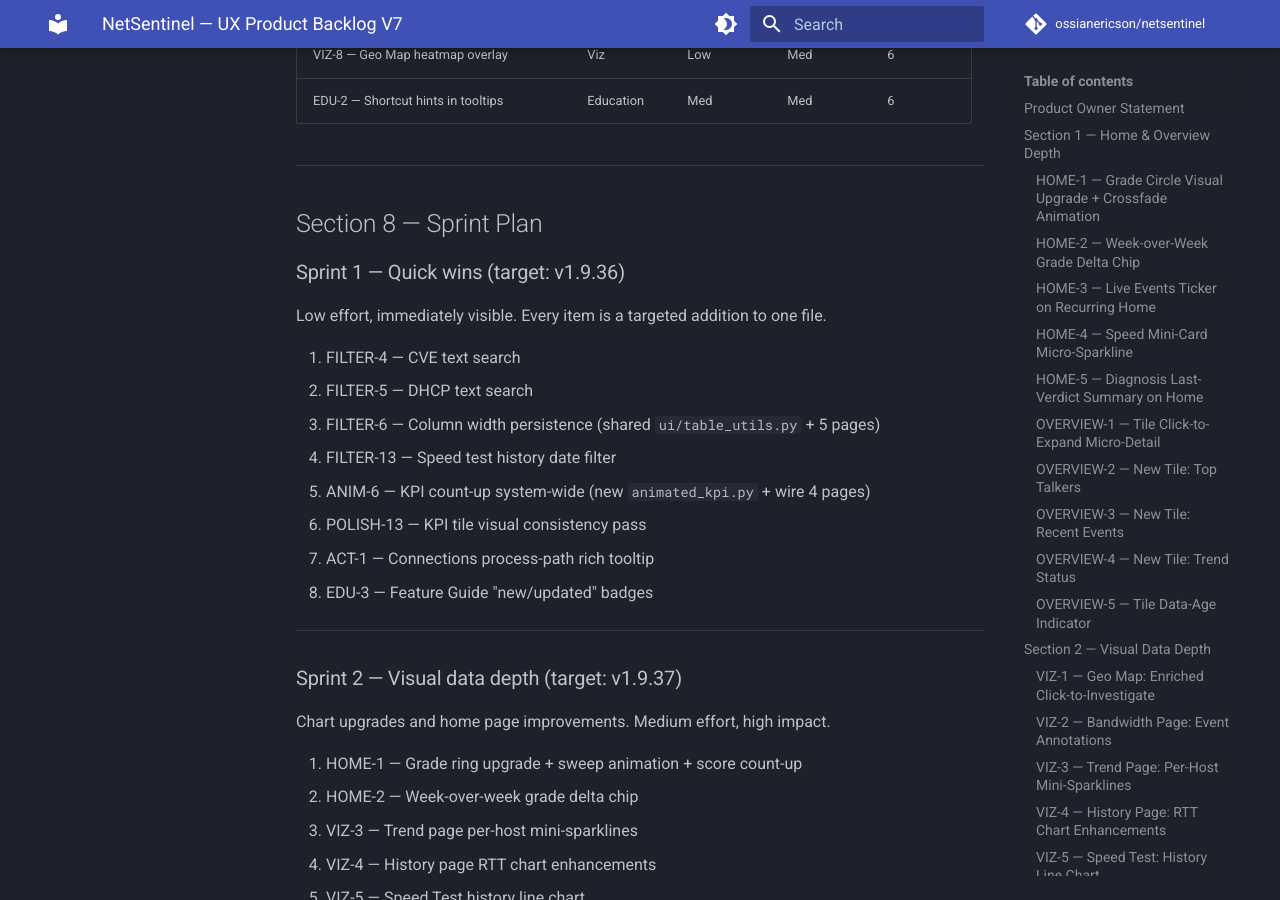
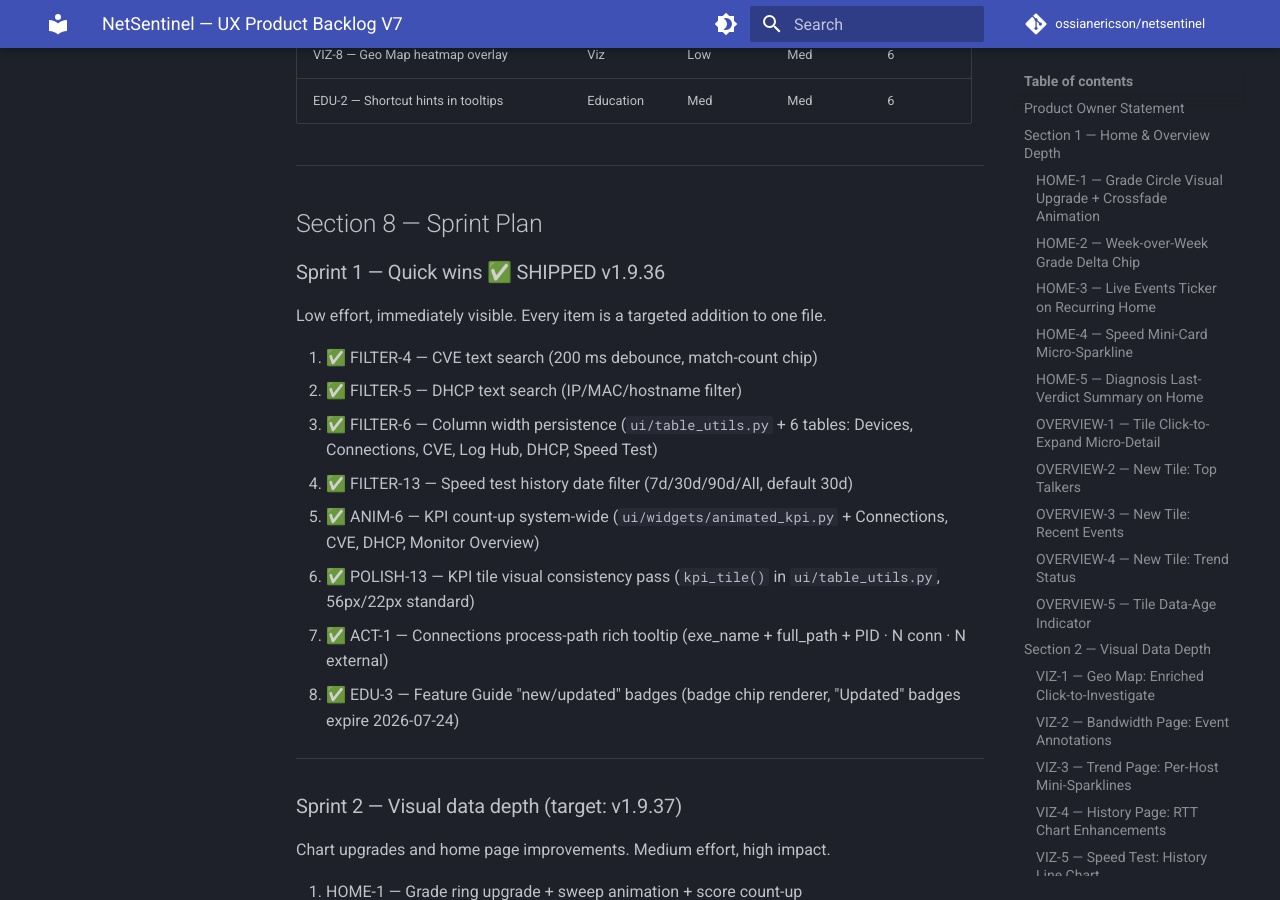
Before and after one commit to ossianericson/netsentinel, an MkDocs documentation site: the page built from docs/BACKLOG-UX-V7.md, in a window 1280 px wide and 900 px high, scrolled down 21304 px. Built offline with MkDocs 1.6.1 and Material for MkDocs 9.7.7, drawn with Linux system fonts in a browser that asks for light colours; comment, search, counter and statistics services are not loaded; some of the changed text lies outside the part shown.

Commit message:
docs: mark V7 Sprint 1 shipped at v1.9.36 in backlog
- Sprint 1 section header updated to "✅ SHIPPED v1.9.36" with per-item
  completion notes (debounce details, table keys, widget names, badge expiry)
- Prioritization table: Sprint 1 rows marked ✅ with version stamp

```diff
--- a/docs/BACKLOG-UX-V7.md
+++ b/docs/BACKLOG-UX-V7.md
@@ -875,14 +875,14 @@ string). If no `badge_until` is set, badges display indefinitely.
 
 | Item | Section | Impact | Effort | Sprint |
 |---|---|---|---|---|
-| FILTER-4 — CVE text search | Filters | High | Low | 1 |
-| FILTER-5 — DHCP text search | Filters | High | Low | 1 |
-| FILTER-6 — Column width persistence | Filters | Med | Low | 1 |
-| ANIM-6 — KPI count-up system-wide | Animations | Med | Low | 1 |
-| POLISH-13 — KPI tile consistency | Polish | Med | Low | 1 |
-| ACT-1 — Connections process tooltip | Actions | Med | Low | 1 |
-| EDU-3 — Feature Guide badges | Education | Low | Low | 1 |
-| FILTER-13 — Speed test date filter | Filters | Med | Low | 1 |
+| ✅ FILTER-4 — CVE text search | Filters | High | Low | 1 · v1.9.36 |
+| ✅ FILTER-5 — DHCP text search | Filters | High | Low | 1 · v1.9.36 |
+| ✅ FILTER-6 — Column width persistence | Filters | Med | Low | 1 · v1.9.36 |
+| ✅ ANIM-6 — KPI count-up system-wide | Animations | Med | Low | 1 · v1.9.36 |
+| ✅ POLISH-13 — KPI tile consistency | Polish | Med | Low | 1 · v1.9.36 |
+| ✅ ACT-1 — Connections process tooltip | Actions | Med | Low | 1 · v1.9.36 |
+| ✅ EDU-3 — Feature Guide badges | Education | Low | Low | 1 · v1.9.36 |
+| ✅ FILTER-13 — Speed test date filter | Filters | Med | Low | 1 · v1.9.36 |
 | HOME-1 — Grade ring upgrade + animation | Home | High | Med | 2 |
 | HOME-2 — Week-over-week delta chip | Home | Med | Low | 2 |
 | VIZ-3 — Trend sparklines | Viz | High | Med | 2 |
@@ -929,18 +929,18 @@ string). If no `badge_until` is set, badges display indefinitely.
 
 ## Section 8 — Sprint Plan
 
-### Sprint 1 — Quick wins (target: v1.9.36)
+### Sprint 1 — Quick wins ✅ SHIPPED v1.9.36
 
 Low effort, immediately visible. Every item is a targeted addition to one file.
 
-1. FILTER-4 — CVE text search
-2. FILTER-5 — DHCP text search
-3. FILTER-6 — Column width persistence (shared `ui/table_utils.py` + 5 pages)
-4. FILTER-13 — Speed test history date filter
-5. ANIM-6 — KPI count-up system-wide (new `animated_kpi.py` + wire 4 pages)
-6. POLISH-13 — KPI tile visual consistency pass
-7. ACT-1 — Connections process-path rich tooltip
-8. EDU-3 — Feature Guide "new/updated" badges
+1. ✅ FILTER-4 — CVE text search (200 ms debounce, match-count chip)
+2. ✅ FILTER-5 — DHCP text search (IP/MAC/hostname filter)
+3. ✅ FILTER-6 — Column width persistence (`ui/table_utils.py` + 6 tables: Devices, Connections, CVE, Log Hub, DHCP, Speed Test)
+4. ✅ FILTER-13 — Speed test history date filter (7d/30d/90d/All, default 30d)
+5. ✅ ANIM-6 — KPI count-up system-wide (`ui/widgets/animated_kpi.py` + Connections, CVE, DHCP, Monitor Overview)
+6. ✅ POLISH-13 — KPI tile visual consistency pass (`kpi_tile()` in `ui/table_utils.py`, 56px/22px standard)
+7. ✅ ACT-1 — Connections process-path rich tooltip (exe_name + full_path + PID · N conn · N external)
+8. ✅ EDU-3 — Feature Guide "new/updated" badges (badge chip renderer, "Updated" badges expire 2026-07-24)
 
 ---
 
```
Also changed, not shown: 1 other file.
